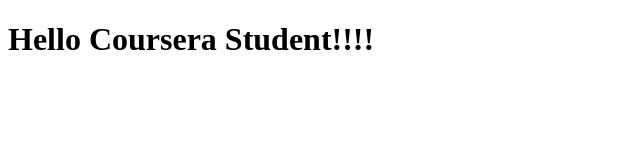
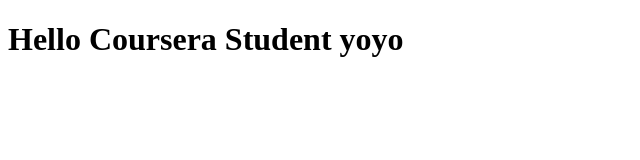
Before and after one commit to sebastien1981/coursera-test, a plain HTML site: page index.html in a window 1280 px wide. Shown: the full height of the page, 0-640 px from the left. Drawn offline with Linux system fonts and the light colour scheme.

Commit message:
Next version

```diff
--- a/index.html
+++ b/index.html
@@ -4,6 +4,6 @@
 		<title>Hello Coursera</title>
 	</head>
 	<body>
-		<h1>Hello Coursera Student!!!!</h1>
+		<h1>Hello Coursera Student yoyo</h1>
 	</body>
 </html>
```
